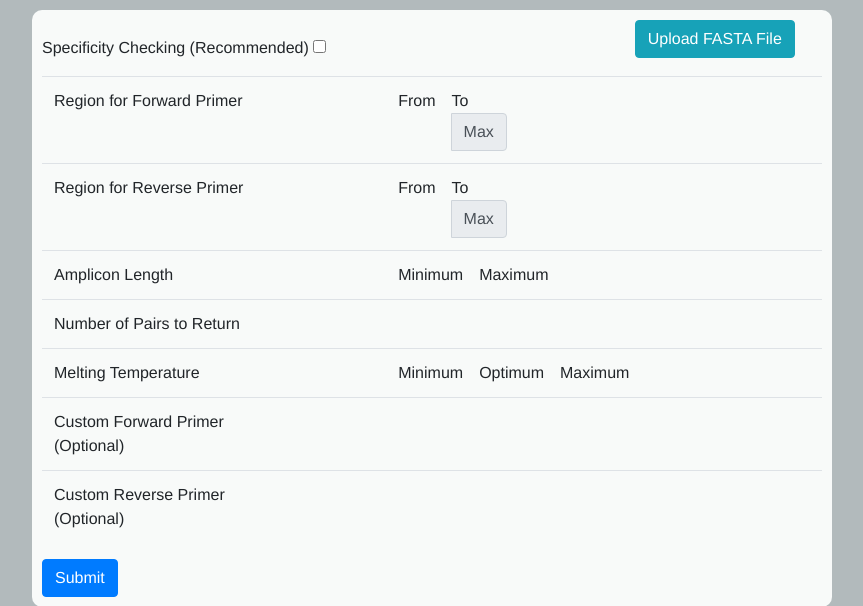
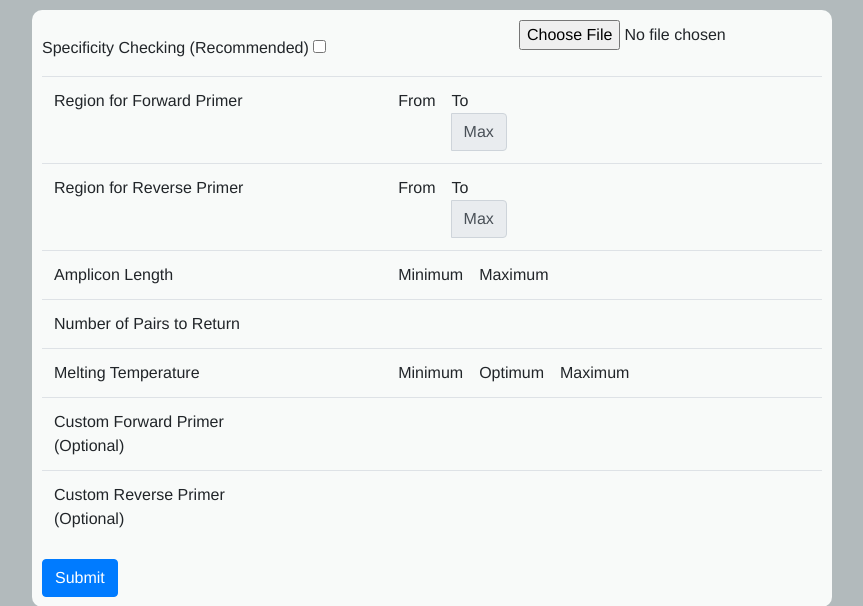
Before and after one commit to kalebburnham/USDAARS-primerlibweb, a Flask app: template primerlibweb/templates/nestedloop.html in a window 1280 px wide. Shown: the part 130-736 px from the top of the page, without its empty margins (208-1071 px from the left). Run offline with Flask 2, Linux system fonts and the light colour scheme; the template is opened without the code that fills it: values that come from a table or form of the project are taken from there, others are empty; some libraries are stand-ins or nearby versions.

Commit message:
Fixed browser compatibility issues with Nested Loop upload buttons.

```diff
--- a/primerlibweb/templates/nestedloop.html
+++ b/primerlibweb/templates/nestedloop.html
@@ -24,18 +24,8 @@
         height: 200px;
       }
 
-      #upload_fasta_button {
-        position: absolute;
-        z-index: 100;
-        top: 70%;
-        left: 76%;
-      }
-
-      #upload_xml_button {
-        position: absolute;
-        z-index: 100;
-        top: 70%;
-        left: 78%;
+      #fasta_upload_div, #xml_upload_div {
+        float: right;
       }
 
       #blast {
@@ -189,6 +179,38 @@
         }
     }
 
+    function update_reference_sequence() {
+      const reader = new FileReader();
+      var file = document.getElementById('fasta_upload_input').files[0]
+
+      allowedExtensions = /(\.fasta|\.fna|\.ffn|\.frn)$/i;
+
+      if (allowedExtensions.exec(file.name)) {
+        reader.readAsText(file);
+        reader.onload = function(e) {
+          document.getElementById("ref_sequence").innerText = reader.result;
+        }
+      } else {
+        alert('Allowed file extensions are .fasta, .fna, .ffn, or .frn.')
+      }
+    }
+
+    function update_nontargets() {
+      const reader = new FileReader();
+      var file = document.getElementById('xml_upload_input').files[0]
+
+      allowedExtensions = /(\.xml)$/i;
+
+      if (allowedExtensions.exec(file.name)) {
+        reader.readAsText(file);
+        reader.onload = function(e) {
+          document.getElementById("non_targets").innerText = reader.result;
+        }
+      } else {
+        alert("Allowed file extension is .xml.");
+      }
+    }
+
 </script>
 {% endblock %}
 
@@ -201,8 +223,10 @@
 
       <div class="form-group">
         <div class="input-group">
-          <button class="btn btn-info" id="upload_fasta_button" type="button" onclick="open_fasta_file()">Upload FASTA File</button>
           {{ form.ref_sequence(type="text", class="form-control", placeholder="Reference Sequence") }}
+        </div>
+        <div id="fasta_upload_div">
+          <input id="fasta_upload_input" type="file" onchange="update_reference_sequence()">
         </div>
       </div>
 
@@ -211,9 +235,11 @@
         <div id="non_target_div" style="display: none;">
           <a href="#blast">Need to perform a BLAST?</a>
           <div class="input-group">
-            <button class="btn btn-info" id="upload_xml_button" type="button" onclick="open_xml_file()">Upload XML File</button>
             {{ form.non_targets(class="form-control", rows='6', cols='80',
                 placeholder="Paste non-target BLAST data here in XML format. For more information, click the 'Help' tab above.") }}
+          </div>
+          <div id="xml_upload_div">
+            <input id="xml_upload_input" type="file" onchange="update_nontargets()">
           </div>
         </div>
       </div>
```
